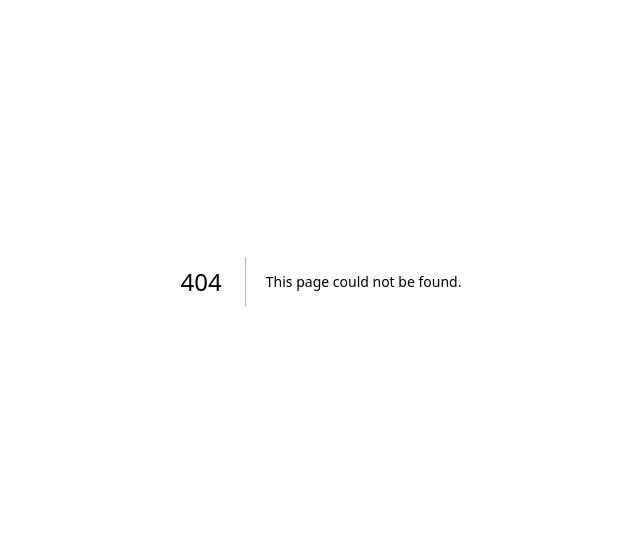
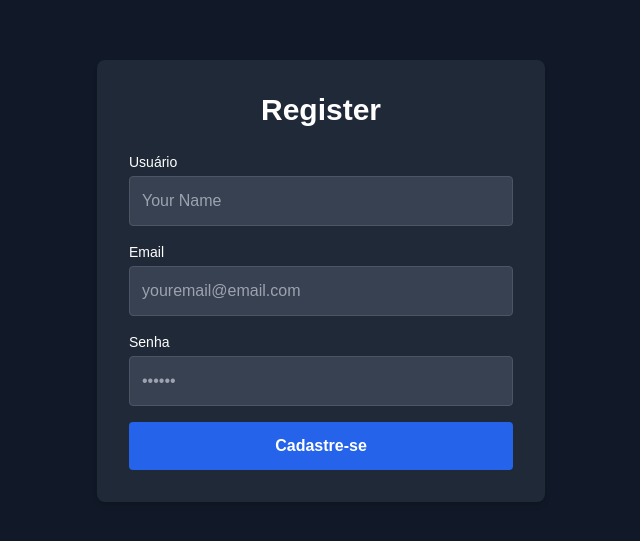
Before and after one commit to BrenoFreitasM/chat-app, a Next.js app: page /register in a window 1280 px wide. Before the commit this address had no page. Shown: the part 119-660 px from the top of the page, without its empty margins (319-959 px from the left). Built offline with nearby package versions, Linux system fonts and the light colour scheme.

Commit message:
feat: new attualization

```diff
--- a/app/chat/page.js
+++ b/app/chat/page.js
@@ -14,7 +14,6 @@ export default function Chat() {
 
   useEffect(() => {
     // Se não estiver logado, redireciona para login
-    console.log(user)
     if (!user) {
       router.push("/login");
     } else {
--- a/app/contexts/AuthContext.js
+++ b/app/contexts/AuthContext.js
@@ -23,10 +23,7 @@ export function AuthProvider({ children }) {
                 }
             });
 
-            console.log('--- Response auth context /verify ----')
-            console.log(response)
-
-            if ( response?.data?.valid ) {
+            if (response?.data?.valid) {
                 // setUser(response.data); // Atualiza o usuário
                 setUser('teste@teste.com'); // Atualiza o usuário
             } else {
@@ -38,14 +35,34 @@ export function AuthProvider({ children }) {
         }
     };
 
-    useEffect(async () => {
+
+    useEffect(() => {
+        async function fetchDataAndLoadUser() {
+            try {
+                const token = localStorage.getItem('token'); // Example using localStorage
+
                 if (token) {
-            await loadUser();
+                    const loadedUser = await loadUser(); // Assuming loadUser returns the user object
+                    setUser(loadedUser); // Update user state
                 }
-    }, [])
+
+                // const response = await fetch('/your-api-endpoint');
+                // const jsonData = await response.json();
+                // setData(jsonData);
+
+            } catch (error) {
+                console.error("Error:", error);
+                // ... handle error
+            }
+        }
+
+        fetchDataAndLoadUser();
+    }, []);
 
 
     async function signIn(data) {
+
+        try {
 
             console.log('Email: ', data.email);
             console.log("Password: ", data.password)
@@ -54,10 +71,10 @@ export function AuthProvider({ children }) {
                 password: data.password // 'sua_senha' // Substitua pela senha do usuário
             });
 
-        console.log(response)
+            console.log(response.status)
             if (response.status !== 200) {
                 console.log('Erro no login:', response.data.message);
-            alert('Erro ao fazer login. Verifique suas credenciais.');
+                alert('❌ Erro ao fazer login. Verifique suas credenciais.');
             }
 
             // Login bem-sucedido
@@ -78,6 +95,10 @@ export function AuthProvider({ children }) {
 
             router.push('/chat');
 
+        } catch (err) {
+            console.log(err);
+            alert('❌ Erro ao fazer login. Verifique suas credenciais.');
+        }
     }
 
     return (
--- a/app/layout.js
+++ b/app/layout.js
@@ -13,8 +13,8 @@ const geistMono = Geist_Mono({
 });
 
 export const metadata = {
-  title: "Create Next App",
-  description: "Generated by create next app",
+  title: "Chat ",
+  description: "Generated by create ",
 };
 
 export default function RootLayout({ children }) {
--- a/app/login/page.js
+++ b/app/login/page.js
@@ -3,6 +3,7 @@
 import { useContext, useState } from "react";
 import { useForm } from 'react-hook-form';
 import { AuthContext } from "../contexts/AuthContext";
+import { useRouter } from "next/navigation";
 
 
 export default function LoginPage() {
@@ -11,6 +12,8 @@ export default function LoginPage() {
   const [password, setPassword] = useState("");
   const { register, handleSubmit } = useForm();
   const { signIn } = useContext(AuthContext);
+
+  const router = useRouter();
 
   async function handleSingIn(data) {
     await signIn(data);
@@ -32,7 +35,7 @@ export default function LoginPage() {
               placeholder="seuemail@email.com"
             />
           </div>
-          <div className="mt-3">
+          <div className="mt-3 mb-3">
             <label className="block text-sm font-medium">Senha</label>
             <input
               {...register('password')}
@@ -42,6 +45,17 @@ export default function LoginPage() {
               className="w-full mt-1 p-2 bg-gray-700 border border-gray-600 rounded focus:outline-none focus:ring-2 focus:ring-blue-500"
               placeholder="••••••"
             />
+          </div>
+          <div className="flex flex-col items-center justify-center">
+            <p className="mb-1 text-sm text-gray-400">
+              Ainda não tem cadastro?{" "}
+              <a
+                href="/register" // Removido o onClick e usado href para melhor acessibilidade
+                className="text-blue-500 hover:underline"
+              >
+                Registre-se
+              </a>
+            </p>
           </div>
           <button
             type="submit"
--- /dev/null
+++ b/app/register/page.js
@@ -0,0 +1,97 @@
+'use client';
+
+import { useContext, useState } from "react";
+import { useForm } from 'react-hook-form';
+import { AuthContext } from "../contexts/AuthContext";
+import axios from "axios";
+import { useRouter } from "next/navigation";
+
+
+export default function RegisterPage() {
+  const [name, setName] = useState("");
+  const [email, setEmail] = useState("");
+  const [password, setPassword] = useState("");
+  const { register, handleSubmit } = useForm();
+  const { signUp } = useContext(AuthContext); // Changed to signUp
+
+  const router = useRouter();
+
+  async function handleSignUp(data) { // Changed function name
+    try {
+      //await signUp(data); // Call the signUp function from the context
+      console.log(data);
+      await axios.post('http://localhost:4000/api/users/create', {
+        name: data.name,
+        email: data.email,
+        password: data.password
+      });
+
+
+      // Redirect or show a success message after successful registration
+      alert("Registration successful!"); // Or use a more sophisticated notification
+
+      setTimeout(
+        router.push('/login'),
+        5000
+      )
+
+    } catch (error) {
+      // Handle registration errors (e.g., display error message)
+      console.error("Registration error:", error);
+      alert("Registration failed. Please check your information."); // Or a more user-friendly message
+    }
+  }
+
+  return (
+    <div className="flex h-screen items-center justify-center bg-gray-900 text-white">
+      <div className="w-full max-w-md p-8 bg-gray-800 rounded-lg shadow-md"> {/* Added padding */}
+        <h2 className="text-3xl font-bold text-center mb-6">Register</h2> {/* Changed title and added margin */}
+        <form className="space-y-4" onSubmit={handleSubmit(handleSignUp)}> {/* Added spacing between form elements */}
+          <div>
+            <label className="block text-sm font-medium mb-1">Usuário</label> {/* Added margin bottom */}
+            <input
+              {...register('name')} // Changed to 'name'
+              type="text" // Changed to 'text'
+              value={name}
+              onChange={(e) => setName(e.target.value)} // Corrected onChange
+              className="w-full p-3 bg-gray-700 border border-gray-600 rounded focus:outline-none focus:ring-2 focus:ring-blue-500"
+              placeholder="Your Name"
+              required // Added required attribute
+            />
+          </div>
+          <div>
+            <label className="block text-sm font-medium mb-1">Email</label>
+            <input
+              {...register('email')}
+              type="email"
+              value={email}
+              onChange={(e) => setEmail(e.target.value)}
+              className="w-full p-3 bg-gray-700 border border-gray-600 rounded focus:outline-none focus:ring-2 focus:ring-blue-500"
+              placeholder="youremail@email.com"
+              required
+            />
+          </div>
+          <div>
+            <label className="block text-sm font-medium mb-1">Senha</label>
+            <input
+              {...register('password')}
+              type="password"
+              value={password}
+              onChange={(e) => setPassword(e.target.value)}
+              className="w-full p-3 bg-gray-700 border border-gray-600 rounded focus:outline-none focus:ring-2 focus:ring-blue-500"
+              placeholder="••••••"
+              required
+              minLength={6} // Added minimum length for password
+            />
+          </div>
+          <button
+            type="submit"
+            className="w-full bg-blue-600 hover:bg-blue-700 py-3 rounded text-white font-bold transition"
+          >
+            Cadastre-se
+          </button>
+        </form>
+      </div>
+    </div>
+  );
+}
```
Lines whose indentation alone changed are shown as unchanged.
